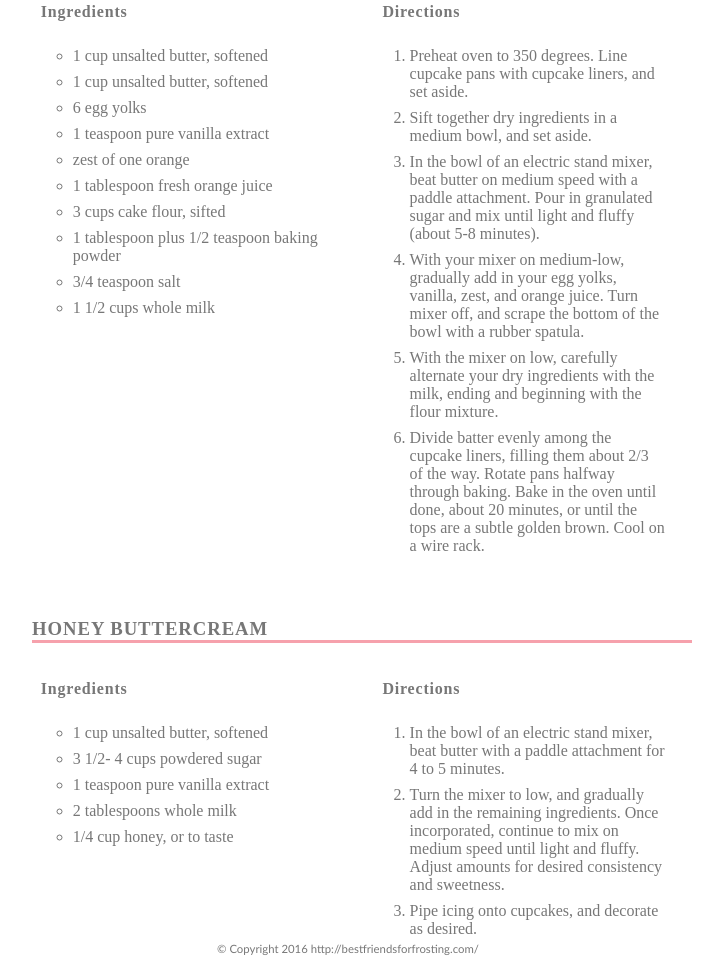
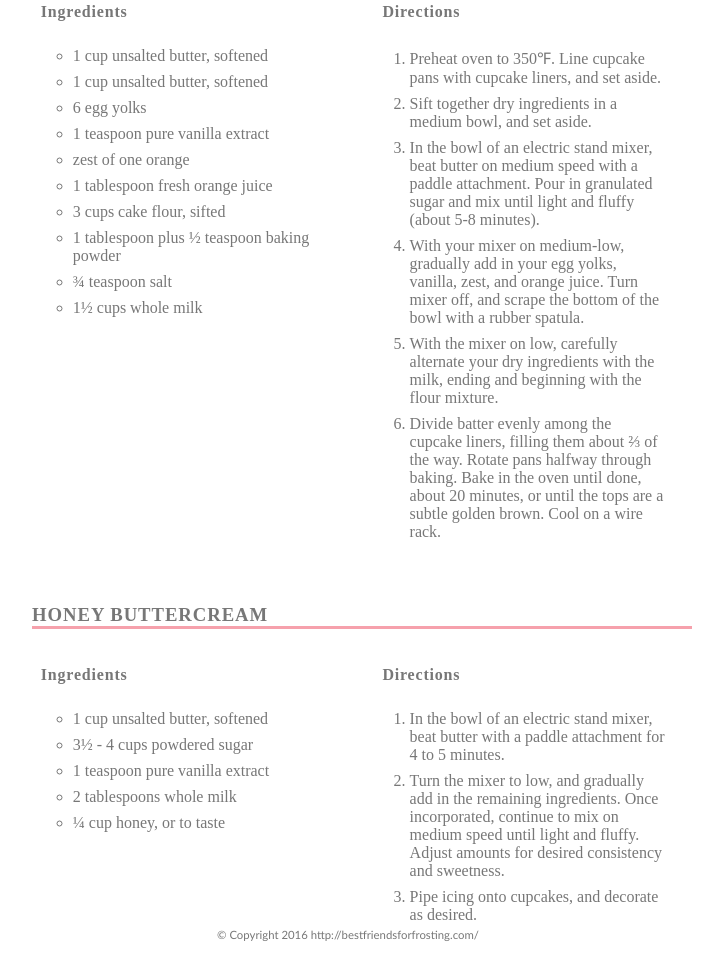
Before and after one commit to sydneyvk/recipe-html-css, a plain HTML site: page index.html in a window 1280 px wide. Shown: the part 402-1373 px from the top of the page, without its empty margins (292-1015 px from the left). Drawn offline with Linux system fonts and the light colour scheme.

Commit message:
Update index.html

```diff
--- a/index.html
+++ b/index.html
@@ -50,9 +50,9 @@
          <li>zest of one orange</li>
          <li>1 tablespoon fresh orange juice</li>
          <li>3 cups cake flour, sifted</li>
-         <li>1 tablespoon plus 1/2 teaspoon baking powder</li>
-         <li>3/4 teaspoon salt</li>
-         <li>1 1/2 cups whole milk</li>
+         <li>1 tablespoon plus ½ teaspoon baking powder</li>
+         <li>¾ teaspoon salt</li>
+         <li>1½ cups whole milk</li>
          </ul>
  </section>
  </li>
@@ -61,12 +61,12 @@
  <section id="directions1">
    <h4 class="directionsspace2">Directions</h4>
    <ol itemprop="recipeInstructions">
-     <li>Preheat oven to 350 degrees. Line cupcake pans with cupcake liners, and set aside.</li>
+     <li>Preheat oven to 350℉. Line cupcake pans with cupcake liners, and set aside.</li>
      <li>Sift together dry ingredients in a medium bowl, and set aside.</li>
      <li>In the bowl of an electric stand mixer, beat butter on medium speed with a paddle attachment. Pour in granulated sugar and mix until light and fluffy (about 5-8 minutes).</li>
      <li>With your mixer on medium-low, gradually add in your egg yolks, vanilla, zest, and orange juice. Turn mixer off, and scrape the bottom of the bowl with a rubber spatula.</li>
      <li>With the mixer on low, carefully alternate your dry ingredients with the milk, ending and beginning with the flour mixture.</li>
-     <li>Divide batter evenly among the cupcake liners, filling them about 2/3 of the way. Rotate pans halfway through baking. Bake in the oven until done, about 20 minutes, or until the tops are a subtle golden brown. Cool on a wire rack.</li>
+     <li>Divide batter evenly among the cupcake liners, filling them about ⅔ of the way. Rotate pans halfway through baking. Bake in the oven until done, about 20 minutes, or until the tops are a subtle golden brown. Cool on a wire rack.</li>
    </ol>
  </section>
 
@@ -91,10 +91,10 @@
 
  <ul itemprop="recipeIngredient">
          <li>1 cup unsalted butter, softened</li>
-         <li>3 1/2- 4 cups powdered sugar</li>
+         <li>3½ - 4 cups powdered sugar</li>
          <li>1 teaspoon pure vanilla extract</li>
          <li>2 tablespoons whole milk</li>
-         <li>1/4 cup honey, or to taste</li>
+         <li>¼ cup honey, or to taste</li>
          </ul>
  </section>
 </li>
```
